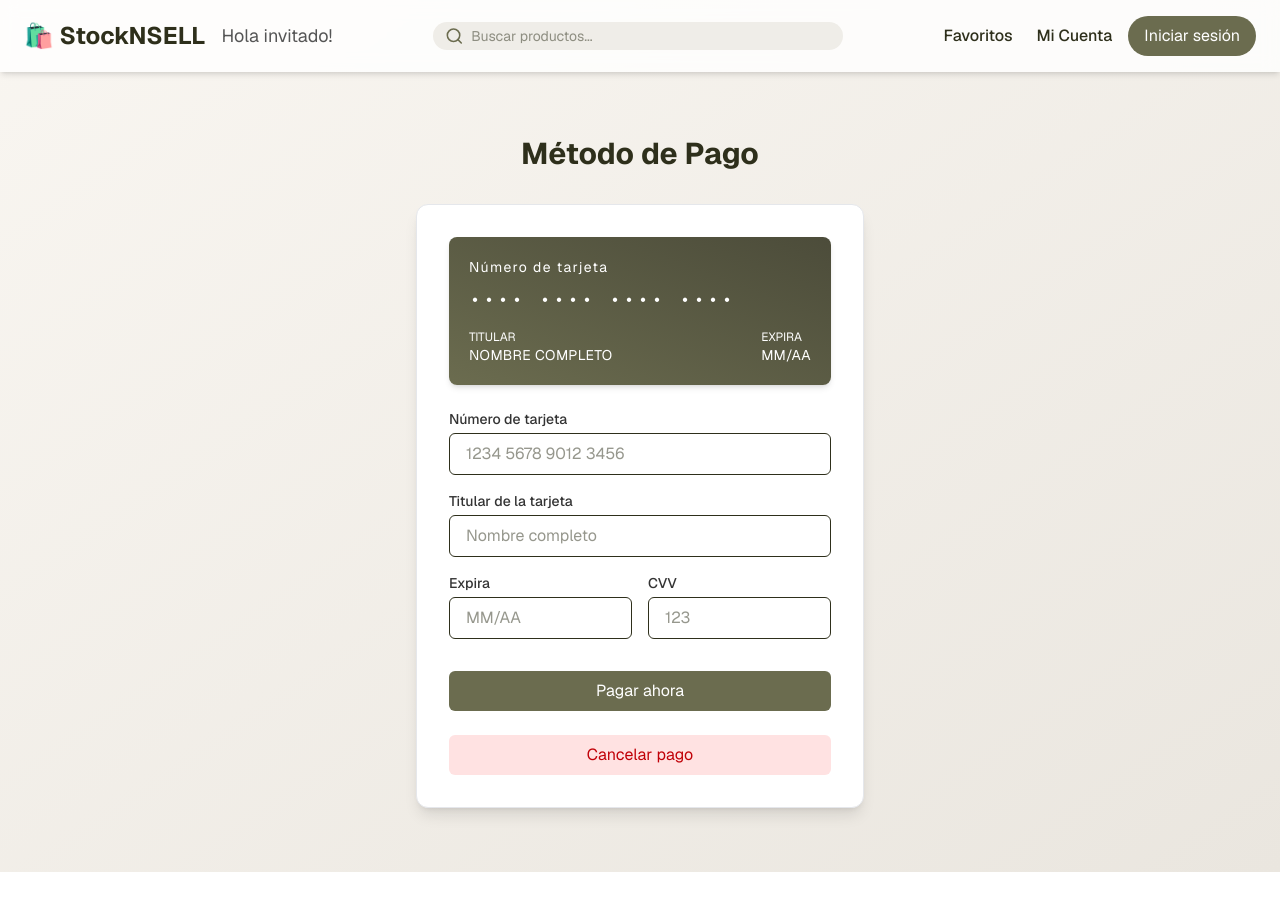
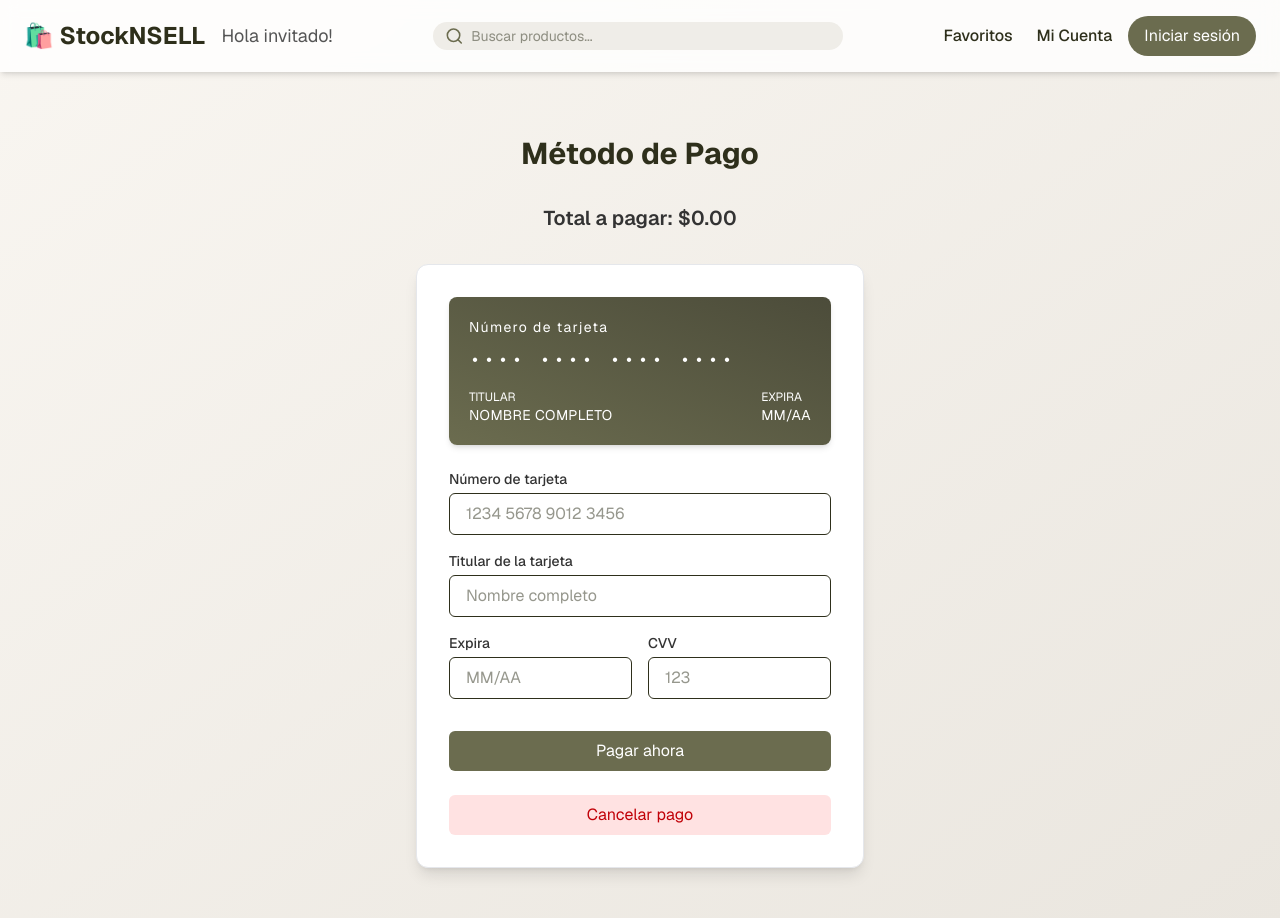
Before and after one commit to Estebanpacheco18/Laboratorio06-Web, a Next.js app in the folder frontend/: page /payment in a window 1280 px wide. Shown: the top 918 px of the page. Before the commit the page ends 872 px from the top, so only its background shows below. Built offline with nearby package versions, Linux system fonts and the light colour scheme.

Commit message:
Implementacion del estado de monto total a pagar

```diff
--- a/frontend/src/app/payment/page.tsx
+++ b/frontend/src/app/payment/page.tsx
@@ -4,6 +4,12 @@ import { useEffect, useState } from "react"
 import { Search } from "lucide-react"
 
 export default function PaymentPage() {
+  const [totalAmount, setTotalAmount] = useState(0);
+
+  useEffect(() => {
+    const amount = parseFloat(localStorage.getItem('totalAmount') || '0');
+    setTotalAmount(amount);
+  }, []);
   const [cardNumber, setCardNumber] = useState("")
   const [cardHolder, setCardHolder] = useState("")
   const [expiryDate, setExpiryDate] = useState("")
@@ -92,6 +98,7 @@ export default function PaymentPage() {
       {/* PAGO */}
       <section className="flex flex-col items-center justify-center py-16 px-4">
         <h2 className="text-3xl font-bold text-[#2E2F1B] mb-8">Método de Pago</h2>
+        <div className="text-xl font-semibold mb-8">Total a pagar: ${totalAmount.toFixed(2)}</div>
 
         <div className="w-full max-w-md bg-white p-8 rounded-xl shadow-lg border border-gray-200 space-y-6">
           {/* Simulación de tarjeta */}
```
